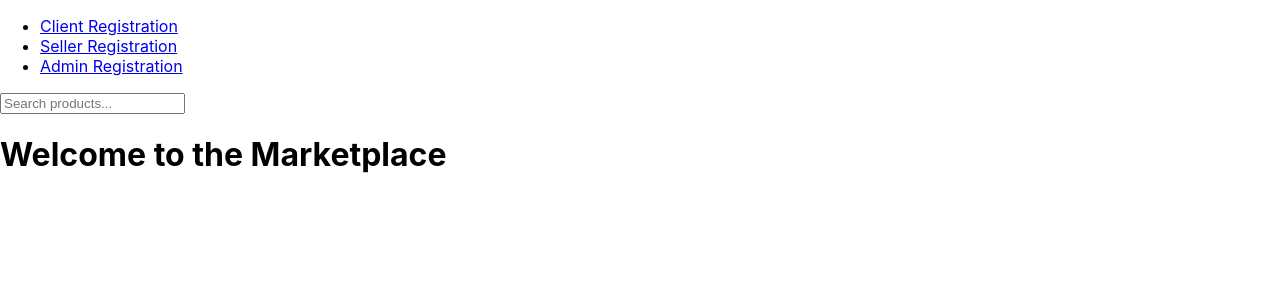
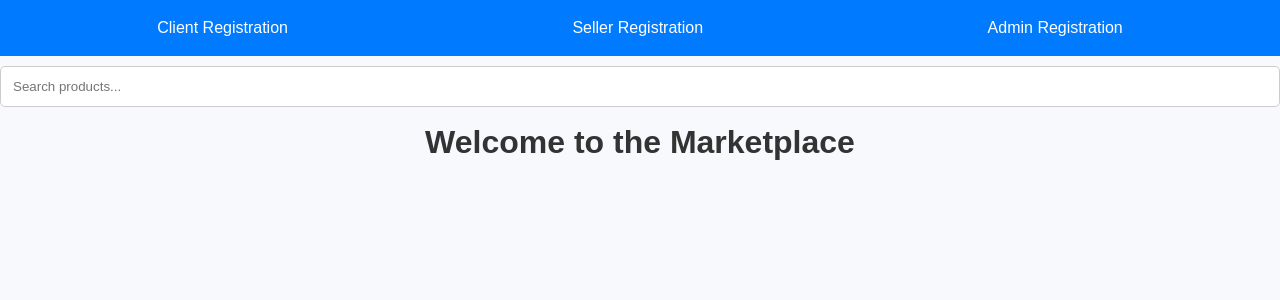
Before and after one commit to vlad-avr/cubemarket-front, a React (Create React App) app: page / in a window 1280 px wide. Shown: the top 300 px of the page. Built offline with nearby package versions, Linux system fonts and the light colour scheme.

Commit message:
Added some style (swag one might call)

```diff
--- a/src/App.css
+++ b/src/App.css
@@ -1,38 +1,131 @@
-.App {
+* {
+  margin: 0;
+  padding: 0;
+  box-sizing: border-box;
+  font-family: Arial, sans-serif;
+}
+
+body {
+  background-color: #f7f9fc;
+  color: #333;
+  line-height: 1.6;
+}
+
+h1, h2, h3 {
+  margin-bottom: 20px;
+  color: #333;
   text-align: center;
 }
 
-.App-logo {
-  height: 40vmin;
-  pointer-events: none;
+/* Navigation Styles */
+nav {
+  background-color: #007bff;
+  padding: 15px;
 }
 
-@media (prefers-reduced-motion: no-preference) {
-  .App-logo {
-    animation: App-logo-spin infinite 20s linear;
-  }
+nav ul {
+  list-style-type: none;
+  display: flex;
+  justify-content: space-around;
 }
 
-.App-header {
-  background-color: #282c34;
-  min-height: 100vh;
-  display: flex;
-  flex-direction: column;
-  align-items: center;
-  justify-content: center;
-  font-size: calc(10px + 2vmin);
+nav ul li a {
   color: white;
+  text-decoration: none;
+  padding: 10px;
+  font-size: 16px;
 }
 
-.App-link {
-  color: #61dafb;
+nav ul li a:hover {
+  background-color: #0056b3;
+  border-radius: 5px;
 }
 
-@keyframes App-logo-spin {
-  from {
-    transform: rotate(0deg);
-  }
-  to {
-    transform: rotate(360deg);
-  }
+/* Search Bar Styles */
+input[type="text"] {
+  padding: 10px;
+  margin: 20px auto;
+  display: block;
+  width: 50%;
+  border: 2px solid #ccc;
+  border-radius: 5px;
 }
+
+/* Registration Form Styles */
+form {
+  background-color: white;
+  padding: 20px;
+  max-width: 400px;
+  margin: 20px auto;
+  border-radius: 10px;
+  box-shadow: 0 4px 8px rgba(0, 0, 0, 0.1);
+}
+
+input[type="text"], input[type="email"], input[type="password"] {
+  width: 100%;
+  padding: 12px;
+  margin: 10px 0;
+  border: 1px solid #ccc;
+  border-radius: 5px;
+}
+
+button {
+  width: 100%;
+  padding: 12px;
+  background-color: #28a745;
+  color: white;
+  border: none;
+  border-radius: 5px;
+  cursor: pointer;
+}
+
+button:hover {
+  background-color: #218838;
+}
+
+/* Product Block Styles */
+.products {
+  display: flex;
+  flex-wrap: wrap;
+  justify-content: center;
+  gap: 20px;
+  padding: 20px;
+}
+
+.product-card {
+  width: 150px;
+  background-color: white;
+  padding: 15px;
+  text-align: center;
+  border-radius: 10px;
+  box-shadow: 0 4px 8px rgba(0, 0, 0, 0.1);
+  transition: transform 0.2s ease-in-out;
+}
+
+.product-card img {
+  width: 100%;
+  border-radius: 10px;
+}
+
+.product-card p {
+  margin: 10px 0;
+  color: #333;
+}
+
+.product-card:hover {
+  transform: scale(1.05);
+}
+
+button.add-product {
+  margin-top: 20px;
+  padding: 10px 20px;
+  background-color: #007bff;
+  color: white;
+  border: none;
+  border-radius: 5px;
+  cursor: pointer;
+}
+
+button.add-product:hover {
+  background-color: #0056b3;
+}
--- a/src/App.js
+++ b/src/App.js
@@ -5,6 +5,7 @@ import ClientRegistration from './components/ClientRegistration';
 import SellerRegistration from './components/SellerRegistration';
 import AdminRegistration from './components/AdminRegistration';
 import ProductsPage from './components/ProductsPage';
+import './App.css'
 
 const App = () => {
   return (
```
